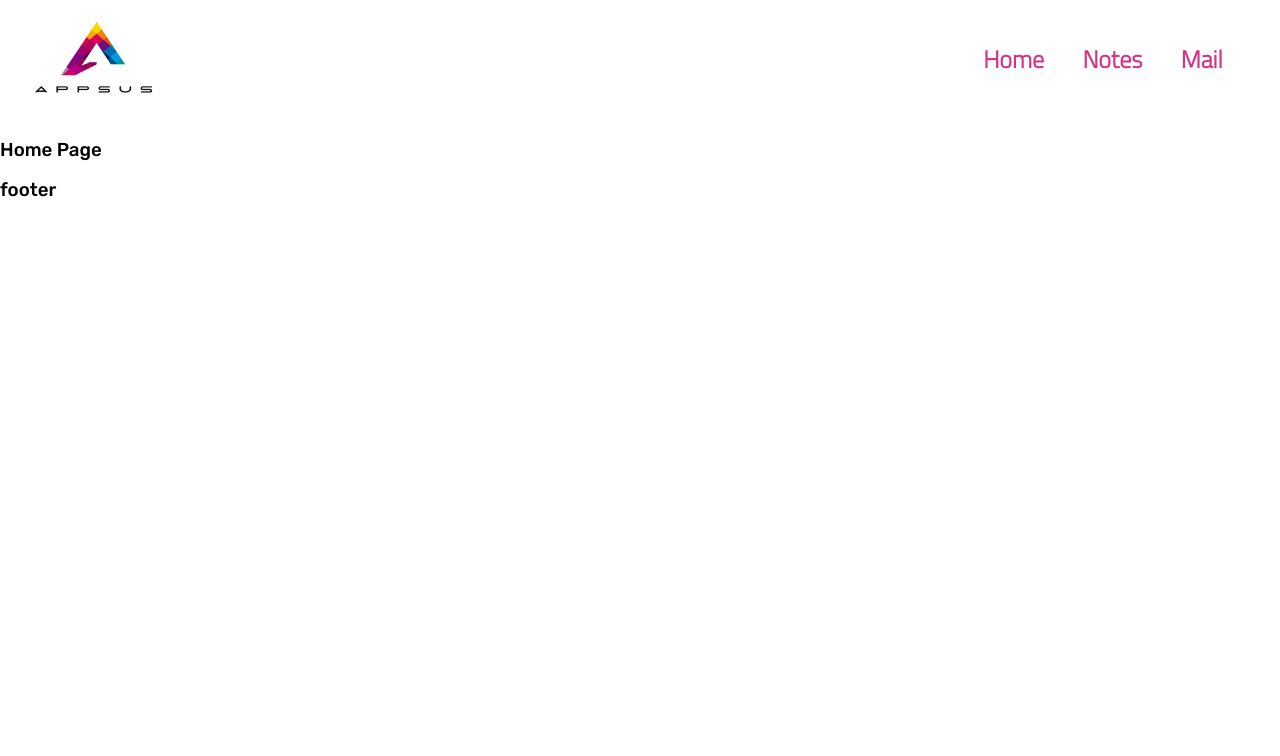
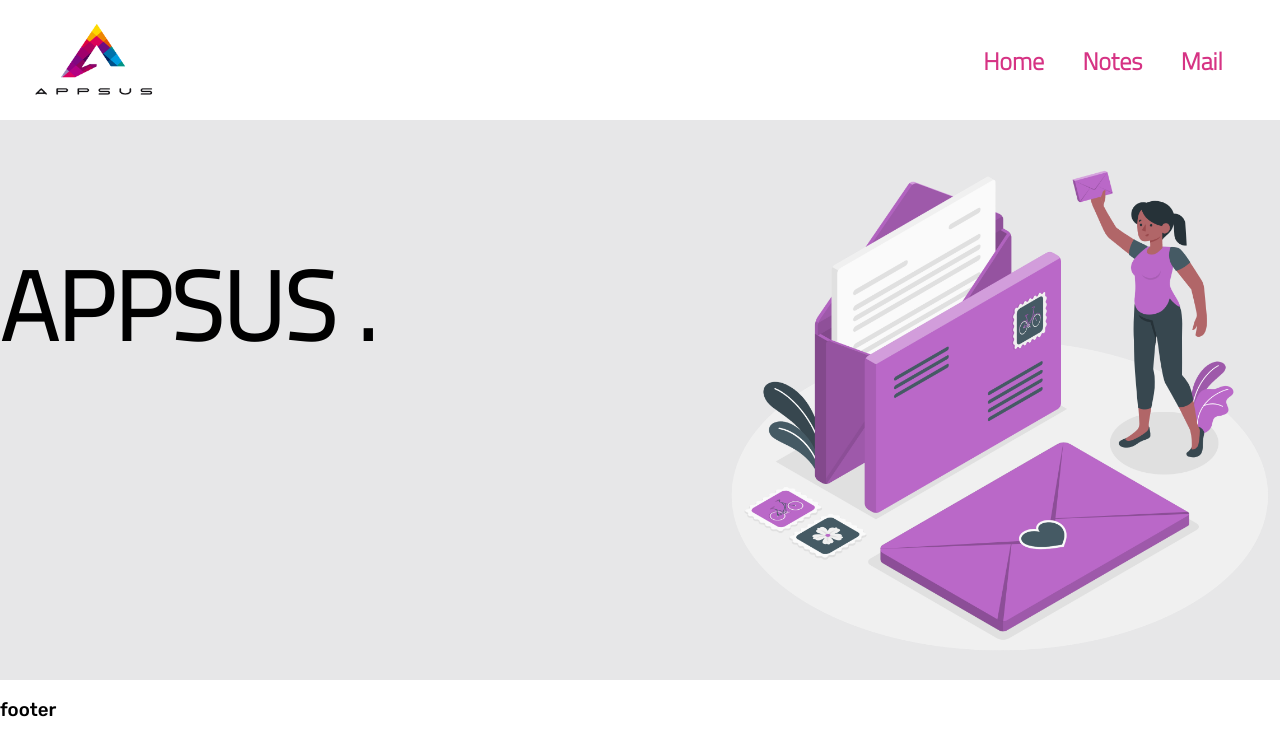
Before and after one commit to hikesapir/appSus, a plain HTML site: page index.html in a window 1280 px wide. Drawn offline with Linux system fonts and the light colour scheme.

Commit message:
homepage style

```diff
--- a/css/cmp/homepage.css
+++ b/css/cmp/homepage.css
@@ -0,0 +1,28 @@
+.home-page {
+    min-height: 70vh;
+    background-color: var(--clr-light-gray2);
+    position: relative;
+}
+
+.home-page .content {
+    width: 100%;
+    height: 100%;
+    position: absolute;
+    right: 0;
+    background-image: url('../../img/email-logo.png');
+    background-position: right;
+    background-repeat: no-repeat;
+    background-size: contain;
+}
+
+.home-page .appsus-info {
+    width: 50%;
+}
+
+.home-page .content h1 {
+    font-family: cairo;
+    font-weight: bold;
+    font-size: 6rem;
+    text-transform: uppercase;
+    /* colo */
+}
--- a/css/cmp/main-header.css
+++ b/css/cmp/main-header.css
@@ -3,7 +3,6 @@
 }
 
 .app-header .header-container {
-    height: 15vh;
     display: flex;
     width: 100%;
     justify-content: space-between;
@@ -16,6 +15,7 @@
 }
 
 .app-header .logo {
+    cursor: pointer;
     margin-left: 2rem;
 }
 
--- a/css/setup/base.css
+++ b/css/setup/base.css
@@ -34,6 +34,6 @@ h6 {
 }
 
 .main-layout {
-    max-width: 100px;
+    max-width: 1400px;
     margin: 0 auto;
 }
--- a/css/setup/vars.css
+++ b/css/setup/vars.css
@@ -1,6 +1,7 @@
 :root {
     --clr-white: #fff;
     --clr-light: #f8f9fa;
+    --clr-light-gray2: #e7e7e8;
     --clr-light-gray: #adb5bd;
     --clr-gray: #6c757d;
     --clr-grey2: #6c757d;
--- a/js/cmps/app-header.cmp.js
+++ b/js/cmps/app-header.cmp.js
@@ -2,8 +2,8 @@ export default {
     template:`
         <header class="app-header">
         <div class="header-container">
-            <div class="logo">
-                <img src="../../img/logo.png"/>
+            <div @click="test" class="logo">
+                <img  src="../../img/logo.png"/>
             </div>
             <nav class="nav-bar">
                 <router-link to="/">Home</router-link>
@@ -14,4 +14,9 @@ export default {
         </div>
         </header>
     `,
+    methods: {
+        test() {
+            this.$router.push('/')
+        }
+    }
 }
--- a/js/views/home-page.cmp.js
+++ b/js/views/home-page.cmp.js
@@ -1,7 +1,11 @@
 export default {
     template:`
-        <section class="home-page app-main">
-            <h3>Home Page</h3>
+        <section class="home-page app-main ">
+            <div class="home-page-container main-layout">
+                    <div class="content main-layout">
+                        <h1>appsus .</h1>
+                        </div>
+            </div>
         </section>
     `,
 }
```
Also changed, not shown: img/email-logo.png (added).
